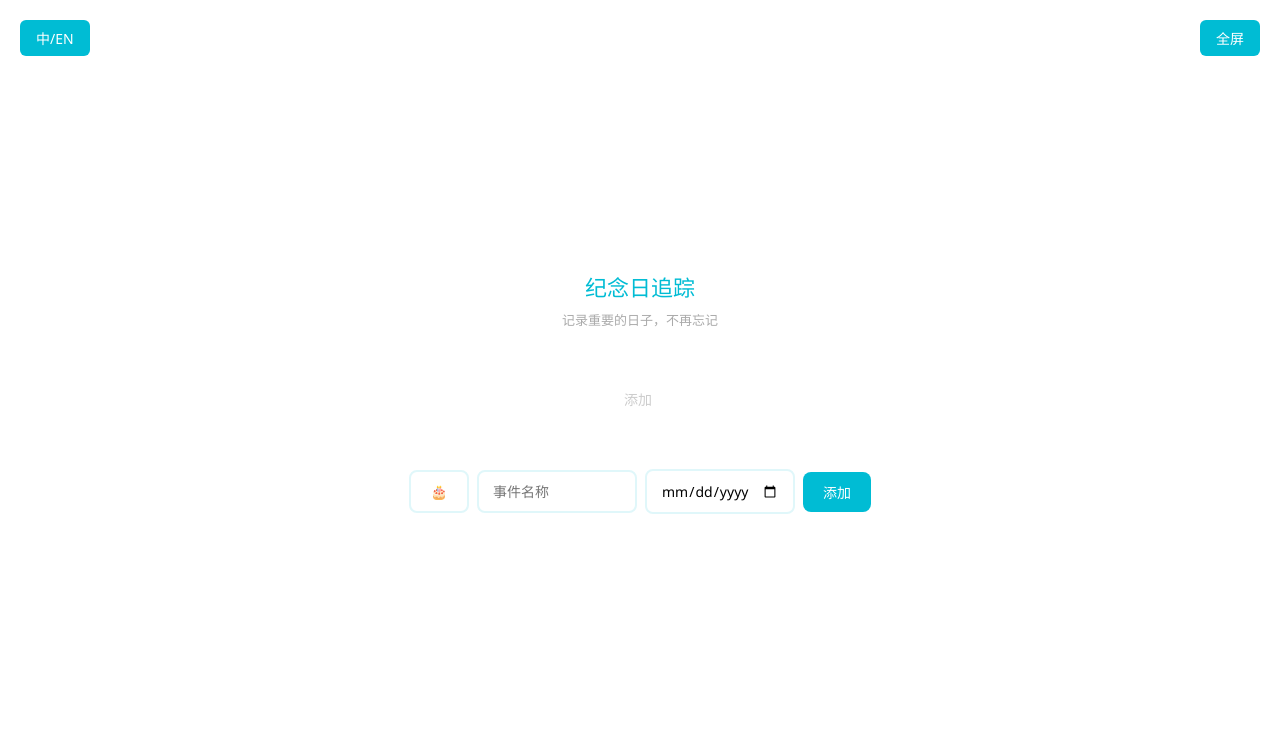
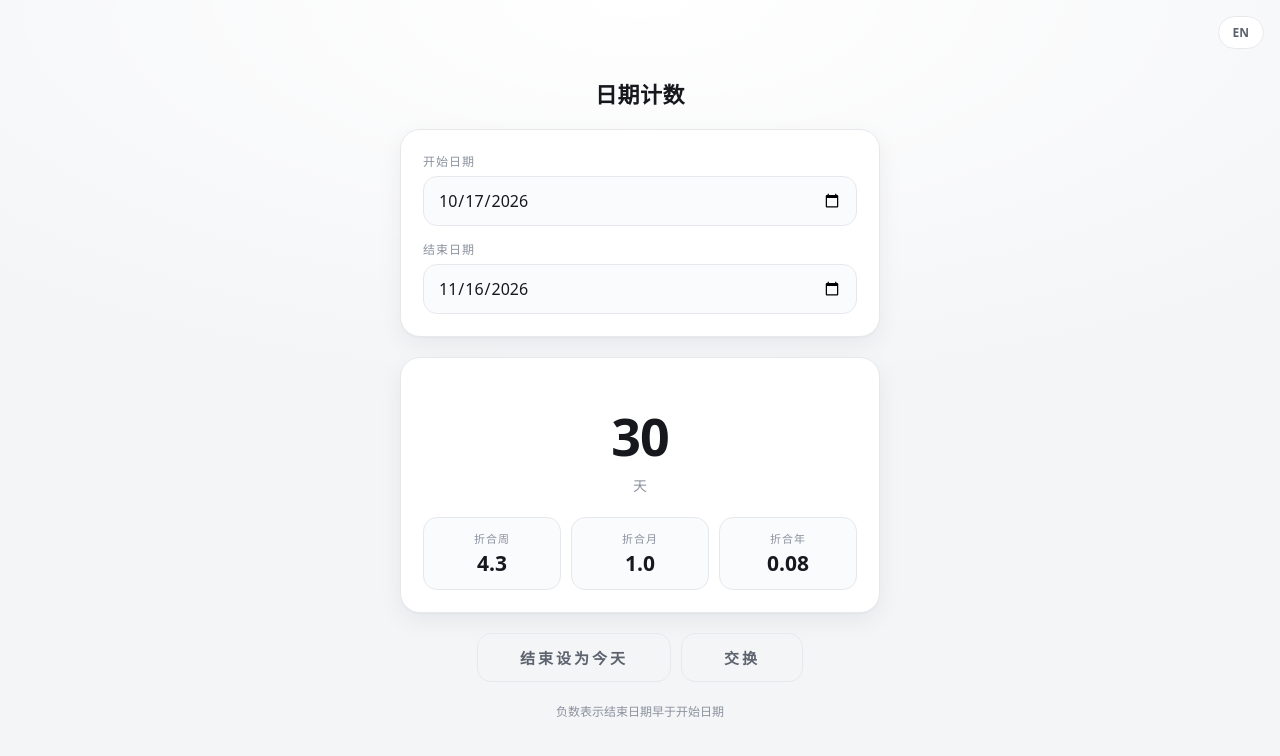
Before and after one commit to solcat1007/day-counter, a plain HTML site: page index.html in a window 1280 px wide. Drawn offline with Linux system fonts and the light colour scheme.

Commit message:
重构: 改为现代 PWA，重写视觉与交互，补全中文注释

```diff
--- a/index.html
+++ b/index.html
@@ -2,133 +2,289 @@
 <html lang="zh-CN">
 <head>
 <meta charset="UTF-8">
-<meta name="viewport" content="width=device-width, initial-scale=1.0">
-<title>纪念日 · Day Counter</title>
+<meta name="viewport" content="width=device-width, initial-scale=1.0, viewport-fit=cover">
+<title>日期计数 · 间隔天数计算</title>
+<meta name="description" content="计算两个日期之间的天数、周数，或从某天到今天过了多久">
+<link rel="manifest" href="./manifest.webmanifest">
+<link rel="icon" href="./icon.svg">
+<meta name="theme-color" content="#5c6bc0">
+<meta name="apple-mobile-web-app-capable" content="yes">
+<meta name="apple-mobile-web-app-title" content="日期计数">
 <style>
+
+:root{
+  --bg:#f4f5f7;           /* 页面底色：浅灰，避免纯白刺眼 */
+  --bg-glow:#ffffff;      /* 顶部径向光晕色，制造轻微的空间感 */
+  --surface:#ffffff;      /* 卡片底色 */
+  --surface-2:#fafbfc;    /* 卡片内的次级区块（输入框、结果区） */
+  --text:#16181d;         /* 主文字 */
+  --soft:#5d636e;         /* 次要文字 */
+  --mute:#8b929e;         /* 弱化文字（提示、单位、占位符） */
+  --line:#e6e8ec;         /* 分割线与边框 */
+  --accent:#26a69a;       /* 强调色（各玩具不同） */
+  --accent-soft:#e6f4f2;  /* 强调色的浅色版，用于底色块 */
+  --r-lg:20px; --r-md:14px; --r-sm:10px;
+  --ease:cubic-bezier(.4,0,.2,1);
+  --shadow:0 1px 2px rgba(16,24,40,.04), 0 8px 24px rgba(16,24,40,.06);
+}
 *{margin:0;padding:0;box-sizing:border-box}
-body{font-family:'Segoe UI','PingFang SC','Microsoft YaHei',sans-serif;background:#fff;color:#333;width:100vw;height:100vh;display:flex;justify-content:center;align-items:center;overflow:hidden}
-#lang-btn{position:fixed;top:20px;left:20px;z-index:100;padding:8px 16px;background:#00BCD4;color:#fff;border:none;border-radius:6px;cursor:pointer;font-size:14px;font-family:inherit;transition:background .2s}
-#lang-btn:hover{background:#0097A7}
-#fs-btn{position:fixed;top:20px;right:20px;z-index:100;padding:8px 16px;background:#00BCD4;color:#fff;border:none;border-radius:6px;cursor:pointer;font-size:14px;font-family:inherit;transition:background .2s}
-#fs-btn:hover{background:#0097A7}
-#app{max-width:600px;width:95%;text-align:center}
-h2{font-weight:400;color:#00BCD4;margin-bottom:8px;font-size:22px}
-#subtitle{font-size:13px;color:#aaa;margin-bottom:20px}
-#countdowns{display:flex;flex-direction:column;gap:12px;margin-bottom:20px;max-height:380px;overflow-y:auto;padding-right:4px}
-.event-card{display:flex;align-items:center;gap:16px;padding:16px 20px;background:#f0f8f9;border-radius:12px;border-left:4px solid #00BCD4;transition:all .15s}
-.event-card:hover{background:#e0f7fa}
-.event-card.past{border-left-color:#ddd;opacity:.6}
-.event-emoji{font-size:28px;flex-shrink:0}
-.event-info{flex:1;text-align:left}
-.event-name{font-size:15px;font-weight:500;color:#333}
-.event-date{font-size:12px;color:#888;margin-top:2px}
-.event-countdown{font-size:18px;font-weight:300;color:#00BCD4;flex-shrink:0;text-align:right;min-width:100px}
-.event-card.past .event-countdown{color:#aaa}
-.event-del{width:24px;height:24px;border-radius:50%;background:transparent;color:#ccc;border:none;cursor:pointer;font-size:16px;line-height:24px;text-align:center;flex-shrink:0;transition:all .15s;padding:0}
-.event-del:hover{background:#ffebee;color:#ff5252}
-#add-section{display:flex;gap:8px;align-items:center;flex-wrap:wrap;justify-content:center}
-#add-section input{padding:10px 14px;border:2px solid #e0f7fa;border-radius:8px;font-size:14px;font-family:inherit;outline:none;transition:border-color .2s}
-#add-section input:focus{border-color:#00BCD4}
-#event-name-input{width:160px}
-#event-date-input{width:150px}
-#event-emoji-input{width:60px;text-align:center}
-#add-btn{padding:10px 20px;background:#00BCD4;color:#fff;border:none;border-radius:8px;cursor:pointer;font-size:14px;font-family:inherit;transition:background .2s}
-#add-btn:hover{background:#0097A7}
-#total-days{font-size:13px;color:#aaa;margin-top:16px}
+
+body{
+  font-family:system-ui,-apple-system,'PingFang SC','Microsoft YaHei',sans-serif;
+  background:var(--bg);
+  /* 顶部一层极淡光晕，比死板的纯色更有层次 */
+  background-image:radial-gradient(120% 80% at 50% 0%, var(--bg-glow) 0%, rgba(255,255,255,0) 62%);
+  background-attachment:fixed;
+  color:var(--text);
+  min-height:100dvh;
+  display:flex; flex-direction:column; align-items:center; justify-content:center;
+  padding:24px; -webkit-font-smoothing:antialiased;
+}
+
+.app{width:100%; max-width:480px; display:flex; flex-direction:column; align-items:center; gap:20px}
+
+.head{text-align:center}
+.head h1{font-size:22px; font-weight:600; letter-spacing:.5px}
+.head p{font-size:13px; color:var(--mute); margin-top:6px}
+
+.card{
+  width:100%; background:var(--surface); border:1px solid var(--line);
+  border-radius:var(--r-lg); padding:22px; box-shadow:var(--shadow);
+}
+
+.stage{
+  width:288px; height:288px; position:relative;
+  background:var(--surface); border:1px solid var(--line);
+  border-radius:50%; box-shadow:var(--shadow);
+  display:flex; align-items:center; justify-content:center;
+}
+.stage canvas{border-radius:50%}
+
+.phase{
+  font-size:29px; font-weight:300; letter-spacing:6px;
+  color:var(--accent); min-height:42px; text-align:center;
+  transition:color .4s var(--ease);
+}
+.cd{font-size:15px; color:var(--soft); font-variant-numeric:tabular-nums; min-height:22px}
+.meta{font-size:13px; color:var(--mute); min-height:20px; text-align:center}
+
+.row{display:flex; gap:10px; flex-wrap:wrap; justify-content:center}
+.stats{display:flex; gap:10px; width:100%}
+.stat{
+  flex:1; background:var(--surface-2); border:1px solid var(--line);
+  border-radius:var(--r-md); padding:12px; text-align:center;
+}
+.stat .k{font-size:11px; color:var(--mute); letter-spacing:1px}
+.stat .v{font-size:21px; font-weight:600; margin-top:3px; font-variant-numeric:tabular-nums}
+
+.chip{
+  padding:9px 18px; font-size:13px; font-weight:500; font-family:inherit;
+  background:var(--surface); color:var(--soft);
+  border:1px solid var(--line); border-radius:999px; cursor:pointer;
+  transition:all .2s var(--ease);
+}
+.chip:hover{border-color:var(--accent); color:var(--accent)}
+.chip.active{
+  background:var(--accent); border-color:var(--accent); color:#fff;
+  box-shadow:0 4px 14px rgba(0,0,0,.14);
+}
+
+.btn{
+  padding:13px 42px; font-size:15px; font-weight:600; font-family:inherit;
+  letter-spacing:3px; background:var(--accent); color:#fff;
+  border:none; border-radius:var(--r-md); cursor:pointer;
+  transition:transform .15s var(--ease), box-shadow .2s var(--ease);
+  box-shadow:0 6px 20px rgba(0,0,0,.16);
+}
+.btn:hover{transform:translateY(-1px)}
+.btn:active{transform:translateY(0)}
+.btn.ghost{background:transparent; border:1px solid var(--line); color:var(--soft); box-shadow:none}
+
+.lang{
+  position:fixed; top:16px; right:16px; z-index:20;
+  padding:7px 14px; font-size:12px; font-weight:600; font-family:inherit;
+  background:var(--surface); color:var(--soft);
+  border:1px solid var(--line); border-radius:999px; cursor:pointer;
+  transition:all .2s var(--ease);
+}
+.lang:hover{border-color:var(--accent); color:var(--accent)}
+
+.hint{font-size:12px; color:var(--mute); text-align:center; line-height:1.7}
+
+@media (max-width:380px){
+  .stage{width:250px;height:250px}
+  .phase{font-size:25px; letter-spacing:4px}
+}
+
+:root{ --accent:#5c6bc0; --accent-soft:#e9ebf9; }
+
+.dfield{margin-bottom:14px}
+.dfield label{display:block; font-size:12px; color:var(--mute); margin-bottom:6px; letter-spacing:1px}
+input[type=date]{
+  width:100%; padding:12px 14px; font-size:16px; font-family:inherit;
+  border:1px solid var(--line); border-radius:var(--r-md);
+  background:var(--surface-2); color:var(--text);
+}
+input[type=date]:focus{outline:none; border-color:var(--accent); background:var(--surface)}
+.big{text-align:center; padding:20px 0 8px}
+.big .n{font-size:52px; font-weight:700; font-variant-numeric:tabular-nums; letter-spacing:-1px}
+.big .u{font-size:14px; color:var(--mute); margin-top:4px}
+
 </style>
 </head>
 <body>
+<button class="lang" id="langBtn" onclick="toggleLang()">EN</button>
+<div class="app">
 
-<button id="fs-btn" onclick="toggleFS()" data-key="fsBtn">全屏</button>
-
-<button id="lang-btn" onclick="toggleLang()" data-key="langBtn">中/EN</button>
-
-<div id="app">
-  <h2 data-key="title">纪念日追踪</h2>
-  <div id="subtitle" data-key="subtitle">记录重要的日子，不再忘记</div>
-
-  <div id="countdowns"></div>
-
-  <div id="add-section">
-    <input type="text" id="event-emoji-input" placeholder="🎂" maxlength="2">
-    <input type="text" id="event-name-input" data-key-placeholder="namePlaceholder" placeholder="事件名称">
-    <input type="date" id="event-date-input">
-    <button id="add-btn" onclick="addEvent()" data-key="add">添加</button>
+  <div class="head">
+    <h1 id="t_title">日期计数</h1>
   </div>
 
-  <div id="total-days"></div>
+  <div class="card">
+    <div class="dfield">
+      <label id="t_a">开始日期</label>
+      <input type="date" id="d1" onchange="calc()">
+    </div>
+    <div class="dfield" style="margin-bottom:0">
+      <label id="t_b">结束日期</label>
+      <input type="date" id="d2" onchange="calc()">
+    </div>
+  </div>
+
+  <div class="card">
+    <div class="big">
+      <div class="n" id="n">0</div>
+      <div class="u" id="u">天</div>
+    </div>
+    <div class="stats" style="margin-top:14px">
+      <div class="stat"><div class="k" id="t_w">折合周</div><div class="v" id="vW">0</div></div>
+      <div class="stat"><div class="k" id="t_m">折合月</div><div class="v" id="vM">0</div></div>
+      <div class="stat"><div class="k" id="t_y">折合年</div><div class="v" id="vY">0</div></div>
+    </div>
+  </div>
+
+  <div class="row">
+    <button class="btn ghost" onclick="setToday('d2')">结束设为今天</button>
+    <button class="btn ghost" onclick="swapDates()">交换</button>
+  </div>
+
+  <div class="hint" id="t_hint">负数表示结束日期早于开始日期</div>
+
 </div>
+<script>
 
-<script>
-const i18n = {
-  zh: { langBtn:'中/EN', title:'纪念日追踪', subtitle:'记录重要的日子，不再忘记', namePlaceholder:'事件名称', add:'添加',
-    daysLeft:'还有 {0} 天', daysAgo:'已过 {0} 天', today:'今天！', total:'共 {0} 个纪念日' },
-  en: { langBtn:'中/EN', title:'Day Counter', subtitle:'Track important dates', namePlaceholder:'Event name', add:'Add',
-    daysLeft:'{0} days left', daysAgo:'{0} days ago', today:'Today!', total:'{0} events tracked' }
+/* ============================================================
+ * 日期计数
+ * ------------------------------------------------------------
+ * 关键陷阱：不要用 (d2 - d1) / 86400000 直接算天数。
+ *   因为夏令时会让某些"一天"只有 23 小时或 25 小时，
+ *   相减再除会除出小数，向下取整就少算一天。
+ *
+ * 正确做法：用 Date.UTC() 把两个日期都归一化到 UTC 零点的时间戳，
+ *   这样每天严格等于 86400000 毫秒，差值整除即得准确天数。
+ * ========================================================== */
+
+const d1El = document.getElementById('d1');
+const d2El = document.getElementById('d2');
+
+const I18N = {
+  zh:{ title:'日期计数', hint:'负数表示结束日期早于开始日期',
+       a:'开始日期', b:'结束日期', day:'天', week:'折合周', month:'折合月', year:'折合年',
+       today:'结束设为今天', swap:'交换', need:'请先选择两个日期' },
+  en:{ title:'Day Counter', hint:'Negative means the end date is before the start',
+       a:'Start date', b:'End date', day:'days', week:'Weeks', month:'Months', year:'Years',
+       today:'Set end to today', swap:'Swap', need:'Please pick both dates' }
 };
-let lang='zh'; let tk=i18n[lang];
-function toggleLang(){ lang=lang==='zh'?'en':'zh'; tk=i18n[lang]; updateUI(); render(); }
+let lang = 'zh';
 
-let events=JSON.parse(localStorage.getItem('dayEvents')||'[]');
-
-function updateUI(){ document.querySelectorAll('[data-key]').forEach(el=>{ el.textContent=tk[el.dataset.key]; }); }
-
-function save(){ localStorage.setItem('dayEvents',JSON.stringify(events)); }
-
-function addEvent(){
-  let name=document.getElementById('event-name-input').value.trim();
-  let date=document.getElementById('event-date-input').value;
-  let emoji=document.getElementById('event-emoji-input').value.trim()||'📅';
-  if(!name||!date) return;
-  events.push({name,date,emoji:emoji.slice(0,2)});
-  events.sort((a,b)=>new Date(a.date)-new Date(b.date));
-  save(); render();
-  document.getElementById('event-name-input').value='';
-  document.getElementById('event-date-input').value='';
-  document.getElementById('event-emoji-input').value='';
+/** 按本地日期取出 yyyy-mm-dd 字符串（避免 toISOString 的时区偏移） */
+function todayStr(){
+  const d = new Date();
+  const m = String(d.getMonth()+1).padStart(2,'0');
+  const day = String(d.getDate()).padStart(2,'0');
+  return d.getFullYear() + '-' + m + '-' + day;
 }
 
-function removeEvent(idx){ events.splice(idx,1); save(); render(); }
+/** 把 yyyy-mm-dd 解析成 UTC 零点的毫秒时间戳 */
+function toUTC(s){
+  const p = s.split('-');
+  return Date.UTC(parseInt(p[0],10), parseInt(p[1],10)-1, parseInt(p[2],10));
+}
 
-function render(){
-  let div=document.getElementById('countdowns');
-  let today=new Date(); today.setHours(0,0,0,0);
-  div.innerHTML='';
+/** 计算差值并刷新展示 */
+function calc(){
+  const a = d1El.value, b = d2El.value;
+  const nEl = document.getElementById('n');
+  const uEl = document.getElementById('u');
 
-  if(events.length===0){
-    div.innerHTML='<div style="color:#ccc;font-size:14px;padding:40px">'+tk.add+'</div>';
-    document.getElementById('total-days').textContent='';
+  if (!a || !b){
+    nEl.textContent = '0';
+    uEl.textContent = I18N[lang].need;
+    setStats(0,0,0);
     return;
   }
 
-  events.forEach((ev,idx)=>{
-    let target=new Date(ev.date+'T00:00:00');
-    let diffDays=Math.floor((target-today)/(1000*60*60*24));
-    let isPast=diffDays<0;
-    let dayStr;
-    if(diffDays===0) dayStr=tk.today;
-    else if(isPast) dayStr=tk.daysAgo.replace('{0}',Math.abs(diffDays));
-    else dayStr=tk.daysLeft.replace('{0}',diffDays);
+  // 两个 UTC 零点时间戳相减，必然是 86400000 的整数倍
+  const days = Math.round((toUTC(b) - toUTC(a)) / 86400000);
 
-    let card=document.createElement('div');
-    card.className='event-card'+(isPast?' past':'');
-    card.innerHTML=`
-      <span class="event-emoji">${ev.emoji}</span>
-      <div class="event-info">
-        <div class="event-name">${ev.name}</div>
-        <div class="event-date">${ev.date}</div>
-      </div>
-      <span class="event-countdown">${dayStr}</span>
-      <button class="event-del" onclick="removeEvent(${idx})">&times;</button>
-    `;
-    div.appendChild(card);
-  });
-  document.getElementById('total-days').textContent=tk.total.replace('{0}',events.length);
+  nEl.textContent = days;
+  uEl.textContent = I18N[lang].day;
+
+  const ad = Math.abs(days);
+  setStats(
+    (ad/7).toFixed(1),
+    (ad/30.44).toFixed(1),      /* 平均月长 365.25/12 */
+    (ad/365.25).toFixed(2)
+  );
 }
 
-render();
+function setStats(w,m,y){
+  document.getElementById('vW').textContent = w;
+  document.getElementById('vM').textContent = m;
+  document.getElementById('vY').textContent = y;
+}
 
-function toggleFS(){document.fullscreenElement?document.exitFullscreen():document.documentElement.requestFullscreen()}
+function setToday(id){ document.getElementById(id).value = todayStr(); calc(); }
+
+function swapDates(){
+  const a = d1El.value;
+  d1El.value = d2El.value;
+  d2El.value = a;
+  calc();
+}
+
+function refresh(){
+  const L = I18N[lang];
+  document.getElementById('t_title').textContent = L.title;
+  document.getElementById('t_hint').textContent  = L.hint;
+  document.getElementById('t_a').textContent     = L.a;
+  document.getElementById('t_b').textContent     = L.b;
+  document.getElementById('u').textContent       = L.day;
+  document.getElementById('t_w').textContent     = L.week;
+  document.getElementById('t_m').textContent     = L.month;
+  document.getElementById('t_y').textContent     = L.year;
+  document.getElementById('langBtn').textContent = (lang==='zh') ? 'EN' : '中';
+}
+function toggleLang(){ lang = (lang==='zh') ? 'en' : 'zh'; refresh(); }
+
+/* 默认给个区间：今天 ~ 30 天后，进来就能看到结果 */
+d1El.value = todayStr();
+const t30 = new Date(Date.now() + 30*86400000);
+d2El.value = t30.getFullYear() + '-' +
+  String(t30.getMonth()+1).padStart(2,'0') + '-' +
+  String(t30.getDate()).padStart(2,'0');
+
+refresh();
+calc();
+
+/* ---------- PWA 注册 ----------
+ * 注册 Service Worker 后本页被缓存，断网也能打开。
+ * 放在最后且 catch 掉异常：即使浏览器不支持也不影响正常功能。 */
+if ('serviceWorker' in navigator){
+  window.addEventListener('load', function(){
+    navigator.serviceWorker.register('./sw.js').catch(function(){});
+  });
+}
 </script>
 </body>
 </html>
```
Also changed, not shown: sw.js (added, +72 -0 lines), icon.svg (added), manifest.webmanifest (added).
